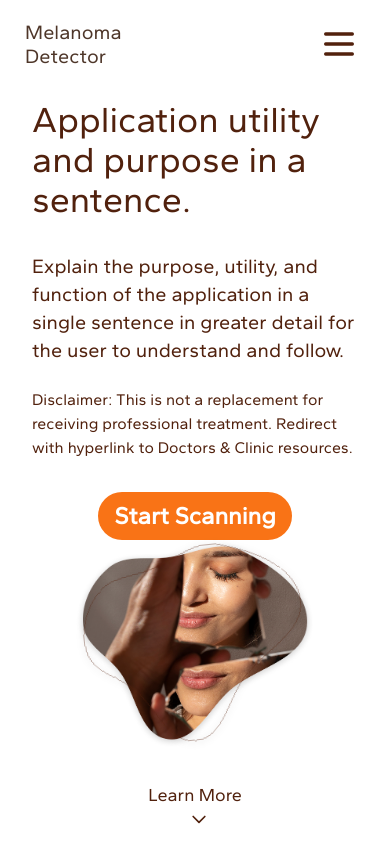
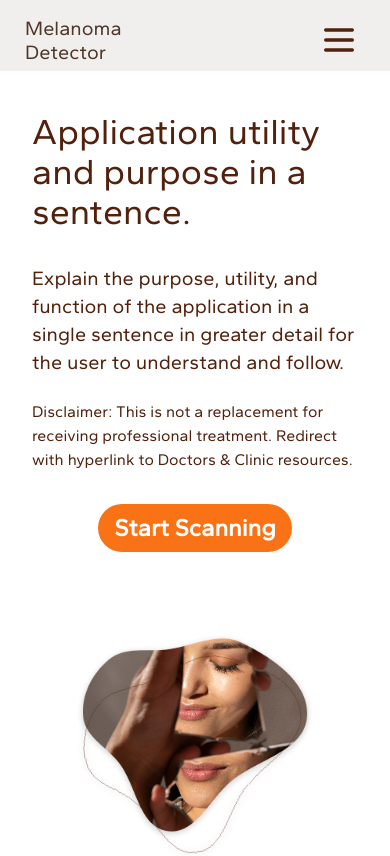
Before and after one commit to CareTech-at-UCI/melanoma-project, a React (Create React App) app in the folder frontend/: page / in a window 390 px wide. Shown: the top 856 px of the page. Built offline with nearby package versions, Linux system fonts and the light colour scheme.

Commit message:
updated overall responsiveness, fixed position  navbar, and fully responsive navbar

```diff
--- a/frontend/src/components/home/Hero.jsx
+++ b/frontend/src/components/home/Hero.jsx
@@ -32,7 +32,7 @@ export const Hero = () => {
       <div className="flex-grow flex items-center justify-center p-8 lg:p-10">
         <div className="container mx-auto flex flex-col md:flex-row items-center justify-between">
           {/* Text Content */}
-          <div className="w-full md:w-1/2 text-left">
+          <div className="w-full md:w-1/2 text-left mt-20">
             <h1 className="mb-8 text-4xl lg:text-header-1 md:text-header-1 lg:font-bold md:font-bold sm:font-bold"> {/* Have to add repeated font-bold because of other font overriding */}
               Application utility and purpose in a sentence.
             </h1>
@@ -52,13 +52,13 @@ export const Hero = () => {
             </div>
           </div>
           {/* Image */}
-          <div className="lg:w-5/12 md:w-1/2 flex justify-center items-center relative">
+          <div className="lg:w-5/12 md:w-1/2 flex justify-center items-center relative mt-20">
             <img
               src="/assets/creative-young-adult-cropped.png"
               alt="Melanoma detection concept"
               className="w-60 md:w-full h-auto rounded-3xl"
             />
-            <img src="assets/brown-circle.svg" alt="Brown Circle" className="absolute w-full h-full -rotate-6" />
+            <img src="assets/brown-circle.svg" alt="Brown Circle" className="absolute w-full h-full -rotate-6 mt-10" />
           </div>
         </div>
       </div>
--- a/frontend/src/components/navbar/navbar.css
+++ b/frontend/src/components/navbar/navbar.css
@@ -1,16 +1,22 @@
 @media (min-width: 1024px) {
   .navbar {
-    background-color: #ffffff;
+    position: fixed;
+    width: 100%;
+    background-color: #f0efed;
     transition: background-color 0.3s ease;
     align-items: center;
-    padding-top: 2%;
+    padding-top: 1.5%;
+    padding-bottom: 1.5%;
     justify-content: space-between;
+    z-index: 50;
   }
 }
 
-@media (min-width: 760px) and (max-width: 1023px) {
+@media (min-width: 768px) and (max-width: 1023px) {
   .navbar {
-    background-color: #ffffff; /* TODO: Choose to make transparent or the high-fi color*/
+    position: fixed;
+    width: 100%;
+    background-color: #f0efed; /* TODO: Choose to make transparent or the high-fi color*/
     padding-top: 3%;
   }
 
@@ -26,20 +32,25 @@
 }
 
 
-@media (max-width: 760px) {
+@media (max-width: 767.2px) {
   .navbar {
-    background-color: #ffffff;
-    padding-top: 5%;
+    position: fixed;
+    width: 100%;
+    background-color: #f0efed;
+    padding-top: 4%;
+    padding-bottom: 2%;
   }
 
   .navbar .bar-header {
-    background-color: #ffffff;
+    width: 100%;
+    background-color: #f0efed;
     padding-right: 8%;
     align-items: center;
+    justify-content: space-between;
   }
 
   .navbar .logo {
-    background-color: #ffffff;
+    background-color: #f0efed;
     white-space: normal;
     font-size: 20px;
     line-height: 1.2;
@@ -57,15 +68,23 @@
 
   .navbar .mobile-menu {
     width: 100%;
-    background-color: #ffffff;
+    background-color: #f0efed;
     box-shadow: 0 4px 6px rgba(0, 0, 0, 0.1);
+    max-height: 0;
+    overflow: hidden;
+    transition: max-height .2s ease-in-out;
+  }
+
+  .navbar .mobile-menu.open {
+    max-height: 500px;
   }
 
   .navbar .mobile-menu a {
+    display: flex;
     font-size: 20px;
     color: #4e3629;
     padding: 3.5% 0;
-    text-align: center;
+    justify-content: center;
     border-bottom: 1px solid #f0efed;
   }
 
@@ -104,7 +123,7 @@
   }
 }
 
-@media (max-width: 760px) {
+@media (max-width: 767.2px) {
   .navbar a {
     font-size: 19px;
   }
--- a/frontend/src/components/navbar/navbar.jsx
+++ b/frontend/src/components/navbar/navbar.jsx
@@ -10,7 +10,7 @@ export const Navbar = () => {
 
   return (
     <nav className="navbar">
-      <div className="w-full mx-auto px-0 md:px-6 lg:px-8">
+      <div className="max-w-7xl mx-auto px-0 md:px-6 lg:px-8">
         <div className="bar-header flex justify-between items-center">
           {/* Logo with Two Lines on Mobile */}
           <a1 href="/" className="logo">
@@ -64,7 +64,7 @@ export const Navbar = () => {
         </div>
 
         {/* Mobile Menu */}
-        <div className={`md:hidden ${isOpen ? "block" : "hidden"} mobile-menu`}>
+        <div className={`md:hidden ${isOpen ? "open" : ""} mobile-menu`}>
           <div className="mobile-nav flex flex-col">
             <a href="/" className="mobile-menu-item">
               Home
```
